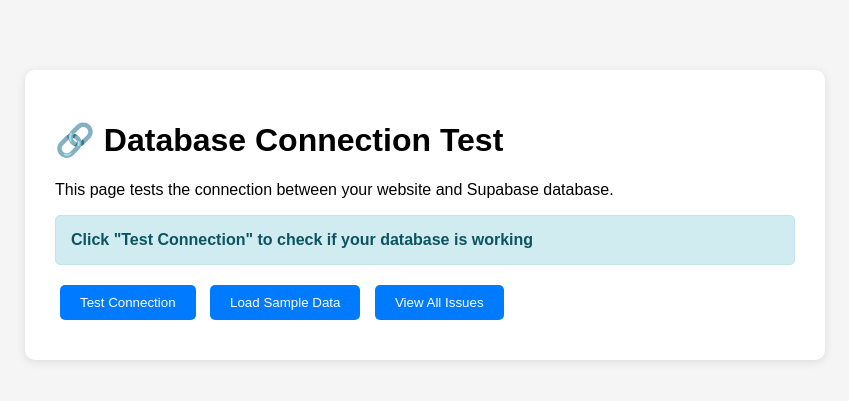
After one commit to kavin200506/departmentselection, a Django app: page /test/ in a window 1280 px wide. The commit adds this page. Shown: the top 401 px of the page, without its empty margins (215-1064 px from the left). Run offline with Django 5.2, Linux system fonts and the light colour scheme.

Commit message:
Local Database

```diff
--- a/issues/urls.py
+++ b/issues/urls.py
@@ -4,6 +4,7 @@ from . import views
 urlpatterns = [
     # Web pages
     path('', views.admin_dashboard, name='admin_dashboard'),
+    path('test/', views.test_connection, name='test_connection'),
 
     # API endpoints
     path('api/issues/', views.get_issues, name='get_issues'),
--- a/issues/views.py
+++ b/issues/views.py
@@ -8,6 +8,10 @@ from .models import Issue
 def admin_dashboard(request):
     """Render the admin dashboard HTML page"""
     return render(request, 'admin_dashboard.html')
+
+def test_connection(request):
+    """Render the database connection test page"""
+    return render(request, 'test_connection.html')
 
 def get_issues(request):
     """API endpoint to get all issues as JSON"""
--- /dev/null
+++ b/requirements.txt
@@ -0,0 +1,4 @@
+Django==4.2.7
+psycopg2-binary==2.9.9
+python-decouple==3.8
+django-cors-headers==4.3.1
--- a/templates/admin_dashboard.html
+++ b/templates/admin_dashboard.html
@@ -88,6 +88,12 @@
 
     .status-pending { background-color: #f39c12; color: white; padding: 3px 8px; border-radius: 3px; }
     .status-resolved { background-color: #27ae60; color: white; padding: 3px 8px; border-radius: 3px; }
+    .status-in_progress { background-color: #3498db; color: white; padding: 3px 8px; border-radius: 3px; }
+
+    .urgency-low { background-color: #2ecc71; color: white; padding: 3px 8px; border-radius: 3px; }
+    .urgency-medium { background-color: #f39c12; color: white; padding: 3px 8px; border-radius: 3px; }
+    .urgency-high { background-color: #e74c3c; color: white; padding: 3px 8px; border-radius: 3px; }
+    .urgency-critical { background-color: #8e44ad; color: white; padding: 3px 8px; border-radius: 3px; }
   </style>
 </head>
 <body>
--- /dev/null
+++ b/templates/test_connection.html
@@ -0,0 +1,203 @@
+<!DOCTYPE html>
+<html lang="en">
+<head>
+    <meta charset="UTF-8">
+    <meta name="viewport" content="width=device-width, initial-scale=1.0">
+    <title>Database Connection Test</title>
+    <style>
+        body {
+            font-family: Arial, sans-serif;
+            max-width: 800px;
+            margin: 50px auto;
+            padding: 20px;
+            background-color: #f5f5f5;
+        }
+        .container {
+            background: white;
+            padding: 30px;
+            border-radius: 10px;
+            box-shadow: 0 2px 10px rgba(0,0,0,0.1);
+        }
+        .status {
+            padding: 15px;
+            margin: 10px 0;
+            border-radius: 5px;
+            font-weight: bold;
+        }
+        .success { background-color: #d4edda; color: #155724; border: 1px solid #c3e6cb; }
+        .error { background-color: #f8d7da; color: #721c24; border: 1px solid #f5c6cb; }
+        .info { background-color: #d1ecf1; color: #0c5460; border: 1px solid #bee5eb; }
+        button {
+            background-color: #007bff;
+            color: white;
+            padding: 10px 20px;
+            border: none;
+            border-radius: 5px;
+            cursor: pointer;
+            margin: 10px 5px;
+        }
+        button:hover { background-color: #0056b3; }
+        .data-display {
+            background-color: #f8f9fa;
+            padding: 15px;
+            border-radius: 5px;
+            margin: 10px 0;
+            border-left: 4px solid #007bff;
+        }
+    </style>
+</head>
+<body>
+    <div class="container">
+        <h1>🔗 Database Connection Test</h1>
+        <p>This page tests the connection between your website and Supabase database.</p>
+
+        <div id="connectionStatus" class="status info">
+            Click "Test Connection" to check if your database is working
+        </div>
+
+        <button onclick="testConnection()">Test Connection</button>
+        <button onclick="loadSampleData()">Load Sample Data</button>
+        <button onclick="viewIssues()">View All Issues</button>
+
+        <div id="results"></div>
+    </div>
+
+    <script>
+        async function testConnection() {
+            const statusDiv = document.getElementById('connectionStatus');
+            const resultsDiv = document.getElementById('results');
+
+            statusDiv.className = 'status info';
+            statusDiv.textContent = 'Testing connection...';
+            resultsDiv.innerHTML = '';
+
+            try {
+                const response = await fetch('/api/stats/');
+                if (response.ok) {
+                    const data = await response.json();
+                    statusDiv.className = 'status success';
+                    statusDiv.textContent = '✅ Database connection successful!';
+
+                    resultsDiv.innerHTML = `
+                        <div class="data-display">
+                            <h3>Database Statistics:</h3>
+                            <p><strong>Total Issues:</strong> ${data.total_problems}</p>
+                            <p><strong>Active Issues:</strong> ${data.active_problems}</p>
+                            <p><strong>Resolved Issues:</strong> ${data.resolved_problems}</p>
+                        </div>
+                    `;
+                } else {
+                    throw new Error('Server returned error: ' + response.status);
+                }
+            } catch (error) {
+                statusDiv.className = 'status error';
+                statusDiv.textContent = '❌ Database connection failed: ' + error.message;
+
+                resultsDiv.innerHTML = `
+                    <div class="data-display">
+                        <h3>Troubleshooting Steps:</h3>
+                        <ol>
+                            <li>Make sure you created a .env file with your Supabase credentials</li>
+                            <li>Check that your Supabase project is active</li>
+                            <li>Verify your database password is correct</li>
+                            <li>Run: <code>python manage.py migrate</code></li>
+                        </ol>
+                    </div>
+                `;
+            }
+        }
+
+        async function loadSampleData() {
+            const resultsDiv = document.getElementById('results');
+            resultsDiv.innerHTML = '<div class="status info">Loading sample data...</div>';
+
+            try {
+                // Create sample issues
+                const sampleIssues = [
+                    {
+                        person_id: 'TEST_USER_001',
+                        location: 'Test Street, Sample City',
+                        problem_type: 'pothole',
+                        urgency_level: 'medium',
+                        description: 'This is a test issue created to verify the system works.',
+                        image_url: 'https://via.placeholder.com/400x300?text=Test+Issue'
+                    }
+                ];
+
+                for (const issue of sampleIssues) {
+                    const response = await fetch('/api/issues/create/', {
+                        method: 'POST',
+                        headers: {
+                            'Content-Type': 'application/json',
+                        },
+                        body: JSON.stringify(issue)
+                    });
+
+                    if (response.ok) {
+                        const result = await response.json();
+                        resultsDiv.innerHTML = `
+                            <div class="status success">
+                                ✅ Sample data created successfully!
+                                Issue ID: ${result.problem_id}
+                            </div>
+                        `;
+                    } else {
+                        throw new Error('Failed to create sample data');
+                    }
+                }
+            } catch (error) {
+                resultsDiv.innerHTML = `
+                    <div class="status error">
+                        ❌ Failed to create sample data: ${error.message}
+                    </div>
+                `;
+            }
+        }
+
+        async function viewIssues() {
+            const resultsDiv = document.getElementById('results');
+            resultsDiv.innerHTML = '<div class="status info">Loading issues...</div>';
+
+            try {
+                const response = await fetch('/api/issues/');
+                if (response.ok) {
+                    const issues = await response.json();
+
+                    if (issues.length === 0) {
+                        resultsDiv.innerHTML = `
+                            <div class="data-display">
+                                <h3>No issues found</h3>
+                                <p>Click "Load Sample Data" to create some test issues.</p>
+                            </div>
+                        `;
+                        return;
+                    }
+
+                    let html = '<div class="data-display"><h3>All Issues in Database:</h3><ul>';
+                    issues.forEach(issue => {
+                        html += `
+                            <li>
+                                <strong>ID:</strong> ${issue.problem_id} |
+                                <strong>Type:</strong> ${issue.problem_type} |
+                                <strong>Status:</strong> ${issue.status} |
+                                <strong>Location:</strong> ${issue.location}
+                            </li>
+                        `;
+                    });
+                    html += '</ul></div>';
+
+                    resultsDiv.innerHTML = html;
+                } else {
+                    throw new Error('Failed to load issues');
+                }
+            } catch (error) {
+                resultsDiv.innerHTML = `
+                    <div class="status error">
+                        ❌ Failed to load issues: ${error.message}
+                    </div>
+                `;
+            }
+        }
+    </script>
+</body>
+</html>
```
Also changed, not shown: SETUP_GUIDE.md (added, +55 -0 lines), civic_portal/settings.py (+6 -6 lines), issues/management/commands/create_sample_data.py (added, +82 -0 lines), test_supabase.py (added, +43 -0 lines), README.md (added), db.sqlite3 (added), issues/management/__init__.py (added), issues/management/commands/__init__.py (added), 1 other file.
